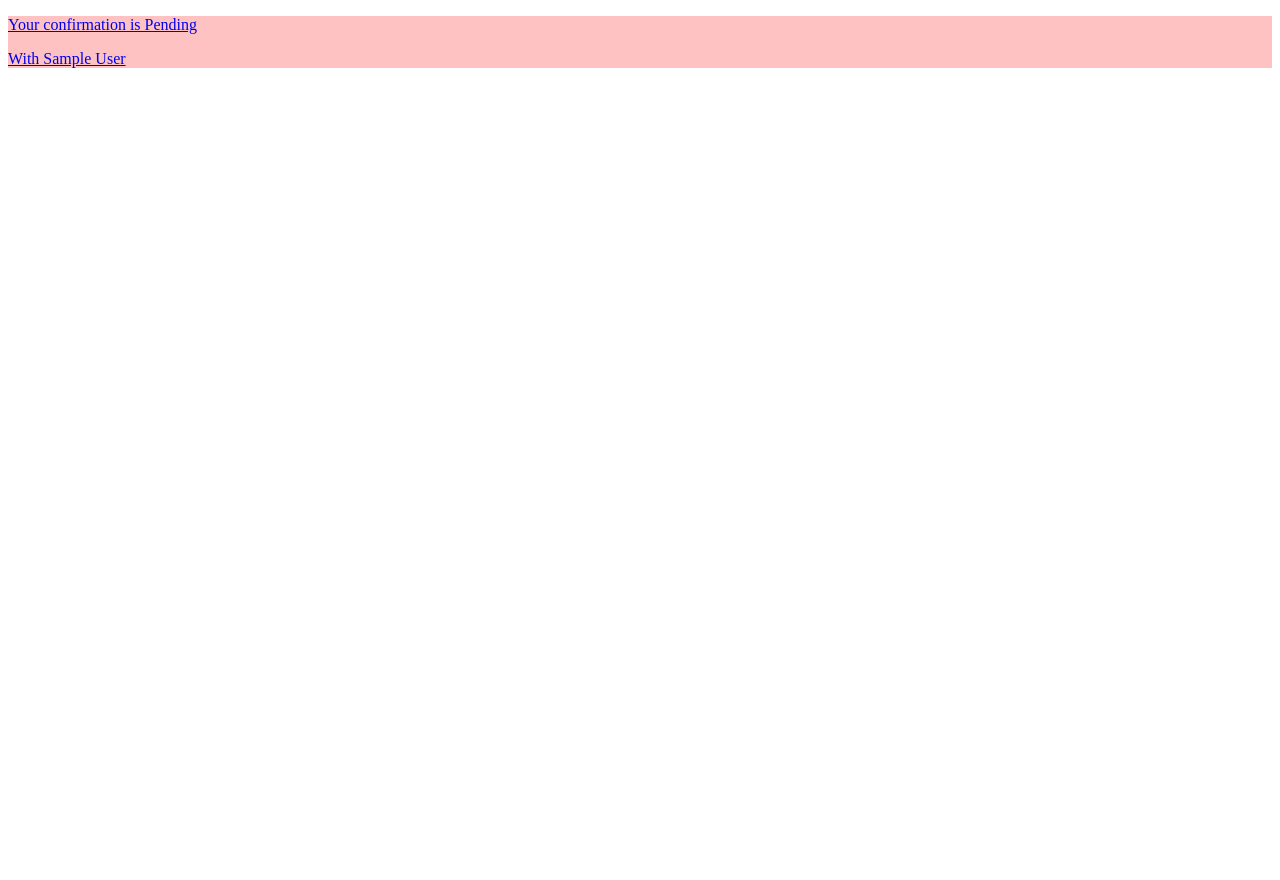
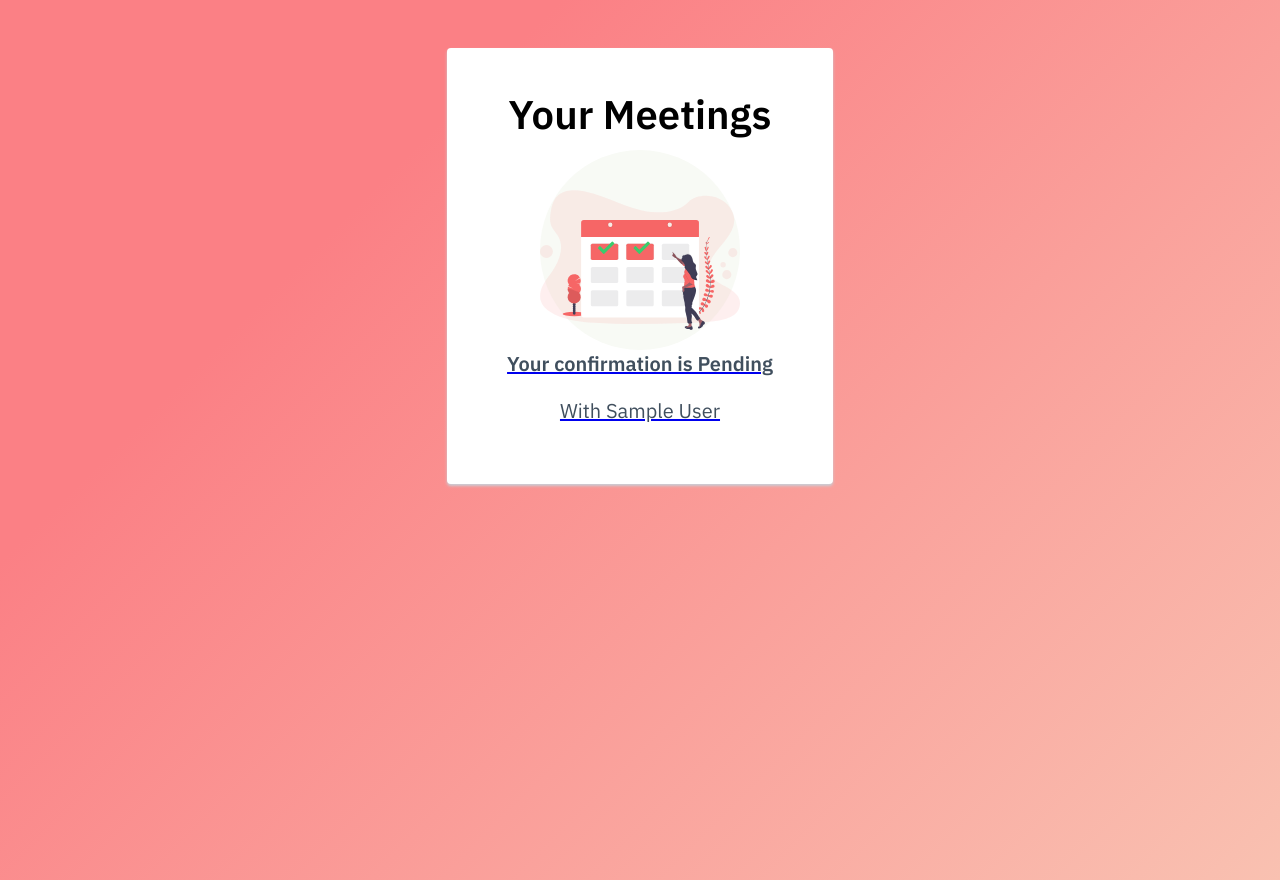
Before and after one commit to kavinvalli/Xino-Hackathon2020, a Django app: page /guide-dashboard/ in a window 1280 px wide. Before the commit the page ends 68 px from the top, so only its background shows below. Run offline with Django 3.2, Linux system fonts and the light colour scheme; a user stored in the database is signed in; tables that the repository leaves empty hold one stand-in row (values such as "Sample post").

Commit message:
guide dashboard

```diff
--- a/static/css/style.css
+++ b/static/css/style.css
@@ -73,7 +73,7 @@ body {
   position: absolute;
   opacity: 0;
   top: 350px;
-  right: 100px;
+  right:30px;
   background: #fff;
   padding: 8px 38px;
   border-radius: 24px;
--- a/templates/guide_dashboard.html
+++ b/templates/guide_dashboard.html
@@ -1,23 +1,82 @@
+{% load static %}
 <!DOCTYPE html>
 <html lang="en">
   <head>
-    <meta charset="UTF-8">
-    <meta name="viewport" content="width=device-width, initial-scale=1.0">
-    <title></title>
+    <meta charset="UTF-8" />
+    <meta name="viewport" content="width=device-width, initial-scale=1.0" />
+    <title>Guide Trips</title>
+        <link href="https://fonts.googleapis.com/css2?family=IBM+Plex+Sans:ital,wght@0,400;0,600;1,400&family=Open+Sans:wght@300;400;600;700&display=swap" rel="stylesheet">
+
+        <link rel="shortcut icon" href="{% static 'images/logo.png' %}" type="image/x-icon">
+</head>
       <style>
-        div {
-            background-color: #f666;
+      html {
+    height: 100%;
+    -webkit-background-size: cover;
+    -moz-background-size: cover;
+    -o-background-size: cover;
+    background-size: cover;
+background-color: #f9c1b1;
+background-image: linear-gradient(315deg, #f9c1b1 0%, #fb8085 74%);
+
+        text-align: center;
+        padding: 40px 0;
+        font-family: "IBM Plex Sans", "Helvetica Neue", sans-serif;
+      }
+        h1 {
+          font-family: "IBM Plex Sans", "Helvetica Neue", sans-serif;
+          font-weight: 900;
+          font-size: 40px;
+          margin-bottom: 10px;
+          margin-top: -20px
+        }
+        p {
+          color: #404F5E;
+          font-size:20px;
+          margin: 0;
+        }
+      i {
+        color: #9ABC66;
+        font-size: 100px;
+        line-height: 200px;
+        margin-left:-15px;
+      }
+      .card {
+        background: white;
+        padding: 60px;
+        border-radius: 4px;
+        box-shadow: 0 2px 3px #C8D0D8;
+        display: inline-block;
+        margin: 0 auto;
       }
     </style>
     </head>
     <body>
+      <div class="card">
+        {% if hirings %}
+              <h1>Your Meetings</h1>
+            <div style="border-radius:200px; height:200px; width:200px; background: #F8FAF5; margin:0 auto; ">
+        <img src="{% static 'images/b.svg' %}" height="200px" width="200px" style="padding-top:10px">
+      </div>
+        {% endif %}
             {% for h in hirings %}
     <a href="{% url 'traveller-detail' h.traveller.id h.id  %}">
-        <div>
-            <p>{{h.get_status_display}}</p>
+            <p><b>{{h.get_status_display}}</b></p><br>
             <p> With {{h.traveller.user.first_name}} {{h.traveller.user.last_name}}</p>
+    </a>
+    {% empty %}
+        <h1>No Oppurtunities Yet</h1>
+
+      <div style="border-radius:200px; height:200px; width:200px; background: #F8FAF5; margin:0 auto; ">
+        <img src="{% static 'images/n.svg' %}" height="200px" width="200px" style="padding-top:10px">
       </div>
-    </a>
+        <p>
+        You haven't been contacted by any traveller yet.<br><br>
+        Trivy will notify you when a traveller wants <br> to discuss an oppurtunity with you.
+        </p>
+
+
     {% endfor %}
+      </div>
     </body>
 </html>
```
Also changed, not shown: templates/traveller_dashboard.html (+6 -1 lines), core/token_generator.py (line endings or trailing spaces), static/images/b.svg (added), static/images/n.svg (added). Lines whose indentation alone changed are shown as unchanged.
